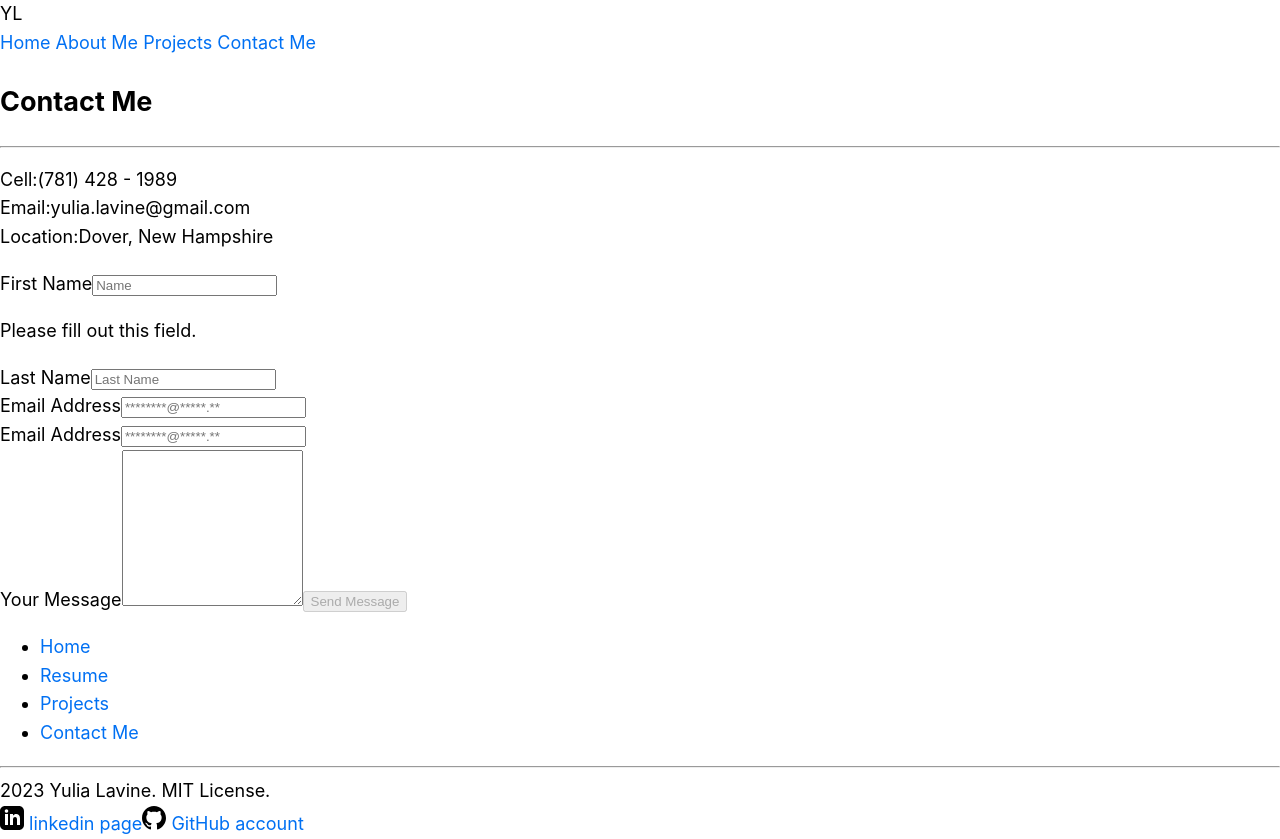
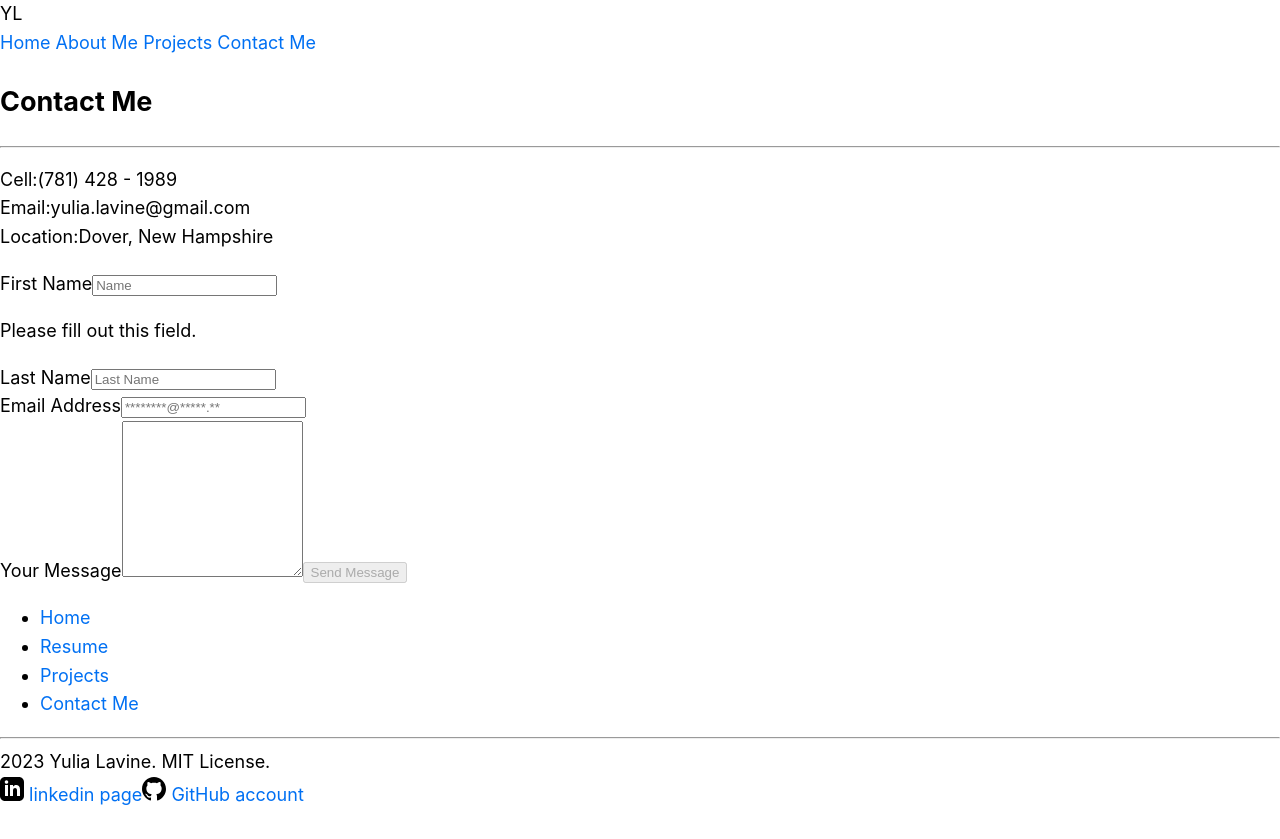
Before and after one commit to ilavine/nextjs-portfolio, a Next.js app: page /contact in a window 1280 px wide. After the commit the page ends 810 px from the top, so only its background shows below. Built offline with nearby package versions, Linux system fonts and the light colour scheme.

Commit message:
fix email js form

```diff
--- a/pages/contact.js
+++ b/pages/contact.js
@@ -56,13 +56,14 @@ export function ContactMe() {
         <div className="flex flex-wrap -mx-3 mb-6">
           <div className="w-full md:w-1/2 px-3 mb-6 md:mb-0">
             <label
-              htmlFor="grid-first-name"
+              htmlFor="firstName"
               className="block uppercase tracking-wide text-gray-700 text-xs font-bold mb-2"
             >
               First Name
             </label>
             <input
-              id="grid-first-name"
+              id="firstName"
+              name="firstName"
               type="text"
               placeholder="Name"
               className="appearance-none block w-full bg-gray-200 text-gray-700 border border-red-500 rounded py-3 px-4 mb-3 leading-tight focus:outline-none focus:bg-white"
@@ -75,13 +76,14 @@ export function ContactMe() {
           </div>
           <div className="w-full md:w-1/2 px-3">
             <label
-              htmlFor="grid-last-name"
+              htmlFor="lastName"
               className="block uppercase tracking-wide text-gray-700 text-xs font-bold mb-2"
             >
               Last Name
             </label>
             <input
-              id="grid-last-name"
+              id="lastName"
+              name="lastName"
               type="text"
               placeholder="Last Name"
               className="appearance-none block w-full bg-gray-200 text-gray-700 border border-gray-200 rounded py-3 px-4 leading-tight focus:outline-none focus:bg-white focus:border-gray-500"
@@ -93,16 +95,17 @@ export function ContactMe() {
         <div className="flex flex-wrap -mx-3 mb-6">
           <div className="w-full px-3">
             <label
-              htmlFor="grid-email"
-              className="block uppercase tracking-wide text-gray-700 text-xs font-bold mb-2"
-            >
-              Email Address
+              htmlFor="email"
+              className="block    uppercase tracking-wide text-gray-700 text-xs font-bold mb-2"
+              >
+                 Email Address
             </label>
             <input
-              id="grid-email"
+              id="email"
+              name="email"
               type="email"
               placeholder="********@*****.**"
-              className="appearance-none block w-full bg-gray-200 text-gray-700 border border-gray-200 rounded py-3 px-4 mb-              3 leading-tight focus:outline-none focus:bg-white focus:border-gray-500"
+              className="appearance-none block w-full bg-gray-200 text-gray-700 border border-gray-200 rounded py-3 px-4 mb-3 leading-tight focus:outline-none focus:bg-white focus:border-gray-500"
               value={email}
               onChange={(e) => setEmail(e.target.value)}
             />
@@ -112,30 +115,14 @@ export function ContactMe() {
         <div className="flex flex-wrap -mx-3 mb-6">
           <div className="w-full px-3">
             <label
-              htmlFor="grid-email"
-              className="block uppercase tracking-wide text-gray-700 text-xs font-bold mb-2"
-            >
-              Email Address
-            </label>
-            <input
-              id="grid-email"
-              type="email"
-              placeholder="********@*****.**"
-              className="appearance-none block w-full bg-gray-200 text-gray-700 border border-gray-200 rounded py-3 px-4 mb-3 leading-tight focus:outline-none focus:bg-white focus:border-gray-500"
-              value={email}
-              onChange={(e) => setEmail(e.target.value)}
-            />
-          </div>
-        </div>
-        <div className="flex flex-wrap -mx-3 mb-6">
-          <div className="w-full px-3">
-            <label
-              htmlFor="grid-password"
+              htmlFor="message"
               className="block uppercase tracking-wide text-gray-700 text-xs font-bold mb-2"
             >
               Your Message
             </label>
             <textarea
+              id="message"
+              name="message"
               rows="10"
               value={message}
               onChange={(e) => setMessage(e.target.value)}
```
